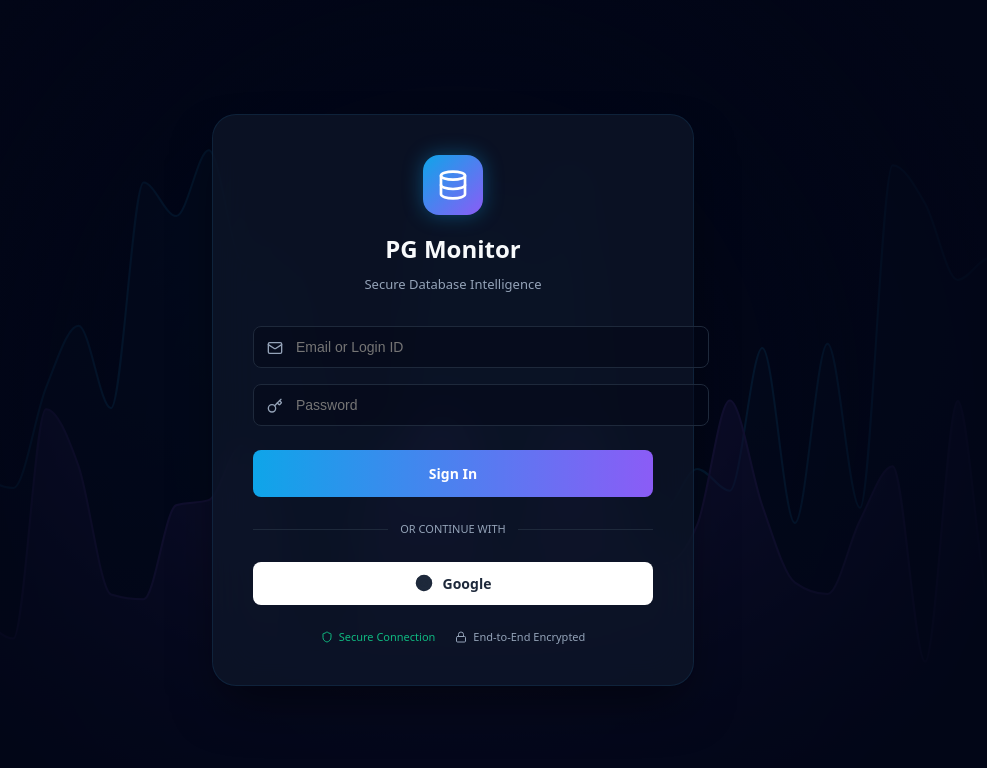
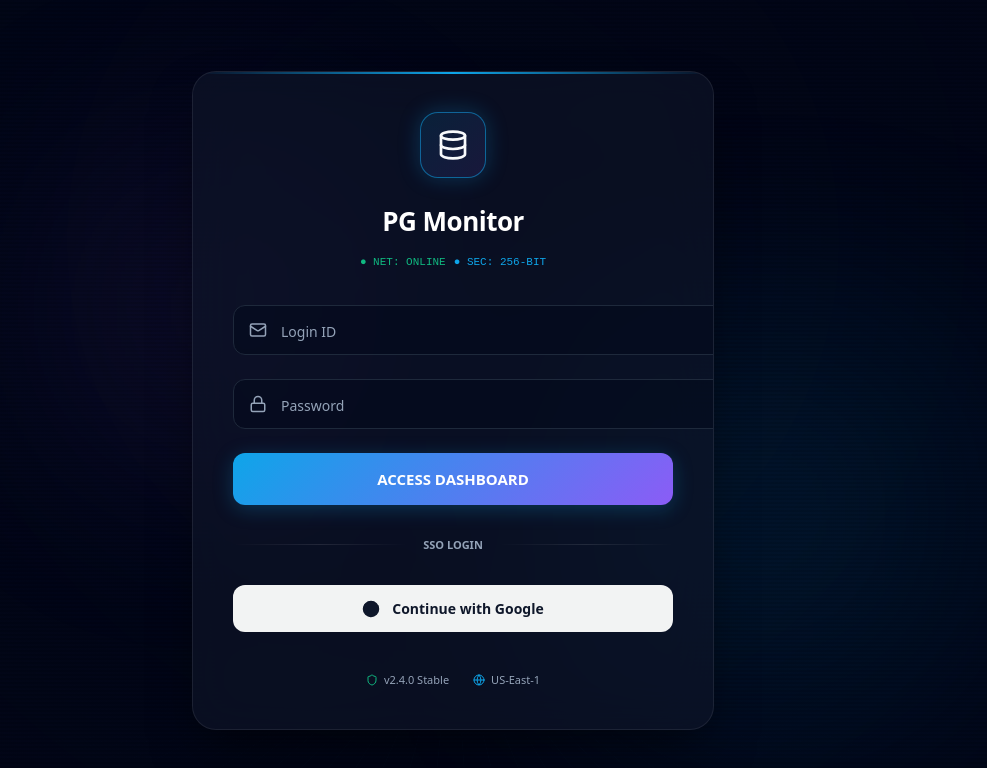
Before and after one commit to DilipViharika/pg-monitor-dashboard, a React (Vite) app: page / in a window 1280 px wide. Shown: the top 768 px of the page, without its empty margins (187-1174 px from the left). Built offline with nearby package versions, Linux system fonts and the light colour scheme.

Commit message:
New Enhanced code

```diff
--- a/src/PostgreSQLMonitor.jsx
+++ b/src/PostgreSQLMonitor.jsx
@@ -256,41 +256,106 @@ const ChartDefs = () => (
   </svg>
 );
 
-// --- VISUALIZATION: LOGIN BACKGROUND ---
+// --- ADVANCED LOGIN STYLES ---
+const LoginStyles = () => (
+    <style>{`
+      @keyframes gridMove {
+        0% { transform: perspective(500px) rotateX(60deg) translateY(0); }
+        100% { transform: perspective(500px) rotateX(60deg) translateY(50px); }
+      }
+      @keyframes float {
+        0%, 100% { transform: translateY(0px); }
+        50% { transform: translateY(-10px); }
+      }
+      @keyframes pulse-glow {
+        0%, 100% { box-shadow: 0 0 20px ${THEME.primary}40; border-color: ${THEME.primary}80; }
+        50% { box-shadow: 0 0 40px ${THEME.primary}60; border-color: ${THEME.primary}; }
+      }
+      @keyframes scanline {
+        0% { transform: translateY(-100%); }
+        100% { transform: translateY(100%); }
+      }
+      @keyframes typeCursor {
+        0%, 100% { opacity: 1; }
+        50% { opacity: 0; }
+      }
+      .login-input-group:focus-within label {
+        color: ${THEME.primary};
+        transform: translateY(-24px) scale(0.85);
+      }
+      .login-input-group label {
+        transform-origin: left top;
+        transition: all 0.3s cubic-bezier(0.4, 0, 0.2, 1);
+      }
+      .filled-input + label {
+        transform: translateY(-24px) scale(0.85);
+      }
+      .glass-card-advanced {
+        background: rgba(15, 23, 42, 0.6);
+        backdrop-filter: blur(24px);
+        -webkit-backdrop-filter: blur(24px);
+        border: 1px solid rgba(255, 255, 255, 0.08);
+        box-shadow: 0 25px 50px -12px rgba(0, 0, 0, 0.5);
+      }
+      .scanline-overlay {
+        background: linear-gradient(to bottom, transparent 50%, rgba(0, 0, 0, 0.3) 51%);
+        background-size: 100% 4px;
+        pointer-events: none;
+      }
+    `}</style>
+  );
+
+// --- VISUALIZATION: ADVANCED BACKGROUND ---
 const LoginBackground = () => {
-  const [data, setData] = useState([]);
-
-  useEffect(() => {
-    const initialData = Array.from({ length: 40 }, (_, i) => ({ i, v1: 20 + Math.random() * 30, v2: 10 + Math.random() * 20 }));
-    setData(initialData);
-
-    const interval = setInterval(() => {
-      setData(prev => {
-        const newData = [...prev.slice(1), { i: prev[prev.length - 1].i + 1, v1: 20 + Math.random() * 30, v2: 10 + Math.random() * 20 }];
-        return newData;
-      });
-    }, 100);
-    return () => clearInterval(interval);
-  }, []);
-
     return (
-    <div style={{ position: 'absolute', inset: 0, zIndex: 0, opacity: 0.2, pointerEvents: 'none', overflow: 'hidden' }}>
-      <ResponsiveContainer width="100%" height="100%">
-        <AreaChart data={data}>
-          <ChartDefs />
-          <Area type="monotone" dataKey="v1" stroke={THEME.primary} fill="url(#primaryGradient)" strokeWidth={2} isAnimationActive={false} />
-          <Area type="monotone" dataKey="v2" stroke={THEME.secondary} fill="url(#barGradient)" strokeWidth={2} isAnimationActive={false} />
-        </AreaChart>
-      </ResponsiveContainer>
-      <div style={{ position: 'absolute', inset: 0, background: 'radial-gradient(circle at center, transparent 0%, #020617 80%)' }} />
-    </div>
-  );
-};
-
-// --- LOGIN PAGE COMPONENT ---
+      <div style={{ position: 'absolute', inset: 0, overflow: 'hidden', background: '#020617' }}>
+        {/* Moving Grid Floor */}
+        <div
+          style={{
+            position: 'absolute',
+            bottom: -100,
+            left: '-50%',
+            width: '200%',
+            height: '100%',
+            backgroundImage: `
+              linear-gradient(rgba(14, 165, 233, 0.3) 1px, transparent 1px),
+              linear-gradient(90deg, rgba(14, 165, 233, 0.3) 1px, transparent 1px)
+            `,
+            backgroundSize: '50px 50px',
+            animation: 'gridMove 4s linear infinite',
+            opacity: 0.15,
+            transformOrigin: 'bottom center',
+          }}
+        />
+
+        {/* Radial Gradient overlay for depth */}
+        <div style={{ position: 'absolute', inset: 0, background: 'radial-gradient(circle at 50% 30%, transparent 0%, #020617 90%)' }} />
+
+        {/* Decorative Orbs */}
+        <div style={{ position: 'absolute', top: '20%', left: '20%', width: 300, height: 300, background: THEME.secondary, filter: 'blur(120px)', opacity: 0.1, animation: 'float 6s ease-in-out infinite' }} />
+        <div style={{ position: 'absolute', bottom: '10%', right: '10%', width: 400, height: 400, background: THEME.primary, filter: 'blur(120px)', opacity: 0.1, animation: 'float 8s ease-in-out infinite reverse' }} />
+
+        {/* Scanline Effect */}
+        <div className="scanline-overlay" style={{ position: 'absolute', inset: 0, opacity: 0.3 }} />
+      </div>
+    );
+  };
+
+// --- ADVANCED LOGIN PAGE ---
 const LoginPage = ({ onLogin, onGoogleLogin, loading, error }) => {
     const [loginId, setLoginId] = useState('');
     const [password, setPassword] = useState('');
+    const [initStep, setInitStep] = useState(0);
+
+    // Simulated Terminal Startup Effect
+    useEffect(() => {
+      const steps = [
+        setTimeout(() => setInitStep(1), 500),  // Connect
+        setTimeout(() => setInitStep(2), 1200), // Encrypt
+        setTimeout(() => setInitStep(3), 2000), // Ready
+      ];
+      return () => steps.forEach(clearTimeout);
+    }, []);
 
     const handleSubmit = (e) => {
       e.preventDefault();
@@ -298,113 +363,171 @@ const LoginPage = ({ onLogin, onGoogleLogin, loading, error }) => {
     };
 
     return (
+      <div style={{ height: '100vh', width: '100vw', display: 'flex', alignItems: 'center', justifyContent: 'center', position: 'relative' }}>
+        <LoginStyles />
+        <LoginBackground />
+
+        <div className="glass-card-advanced" style={{
+          width: 440,
+          zIndex: 10,
+          padding: '40px',
+          borderRadius: 24,
+          display: 'flex',
+          flexDirection: 'column',
+          gap: 32,
+          position: 'relative',
+          overflow: 'hidden'
+        }}>
+          {/* Top Glowing Border Line */}
+          <div style={{ position: 'absolute', top: 0, left: 0, width: '100%', height: 2, background: `linear-gradient(90deg, transparent, ${THEME.primary}, transparent)` }} />
+
+          {/* Header Section */}
+          <div style={{ textAlign: 'center' }}>
             <div style={{
-      height: '100vh', width: '100vw', background: THEME.bg, display: 'flex',
-      alignItems: 'center', justifyContent: 'center', position: 'relative', overflow: 'hidden'
+              width: 64, height: 64, margin: '0 auto 24px', borderRadius: 18,
+              background: `linear-gradient(135deg, ${THEME.primary}20, ${THEME.secondary}20)`,
+              border: `1px solid ${THEME.glassBorder}`,
+              display: 'flex', alignItems: 'center', justifyContent: 'center',
+              boxShadow: `0 0 30px ${THEME.primary}20`,
+              animation: 'pulse-glow 3s infinite'
             }}>
-      <LoginBackground />
-
+              <Database color={THEME.textMain} size={32} />
+            </div>
+            <h1 style={{ fontSize: 26, fontWeight: 700, color: '#fff', margin: 0, letterSpacing: '-0.5px' }}>PG Monitor</h1>
+
+            {/* Terminal Style Status */}
             <div style={{
-        width: 400, zIndex: 10, padding: 40, borderRadius: 24,
-        background: 'rgba(15, 23, 42, 0.7)', backdropFilter: 'blur(20px)',
-        border: `1px solid ${THEME.glassBorder}`, boxShadow: '0 25px 50px -12px rgba(0, 0, 0, 0.5)',
-        animation: 'fadeIn 0.8s ease-out'
+              marginTop: 12, height: 20, fontSize: 11, fontFamily: 'monospace', color: THEME.textMuted,
+              display: 'flex', alignItems: 'center', justifyContent: 'center', gap: 8
             }}>
-        <div style={{ textAlign: 'center', marginBottom: 32 }}>
-          <div style={{
-            width: 60, height: 60, borderRadius: 16, margin: '0 auto 16px',
-            background: `linear-gradient(135deg, ${THEME.primary}, ${THEME.secondary})`,
-            display: 'flex', alignItems: 'center', justifyContent: 'center',
-            boxShadow: `0 0 20px ${THEME.primary}60`
-          }}>
-            <Database color="#fff" size={32} />
-          </div>
-          <h1 style={{ fontSize: 24, fontWeight: 700, color: THEME.textMain, margin: 0 }}>PG Monitor</h1>
-          <p style={{ color: THEME.textMuted, fontSize: 13, marginTop: 8 }}>Secure Database Intelligence</p>
-        </div>
-
+              {initStep >= 1 && <span style={{ color: THEME.success }}>● NET: ONLINE</span>}
+              {initStep >= 2 && <span style={{ color: THEME.primary }}>● SEC: 256-BIT</span>}
+              {initStep < 3 && <span style={{ borderRight: '2px solid white', animation: 'typeCursor 0.8s infinite' }}>&nbsp;</span>}
+            </div>
+          </div>
+
+          {/* Error Message */}
           {error && (
             <div style={{
               background: 'rgba(244, 63, 94, 0.1)', border: `1px solid ${THEME.danger}40`,
-            color: '#fca5a5', padding: 12, borderRadius: 8, fontSize: 12, marginBottom: 20,
-            display: 'flex', alignItems: 'center', gap: 8
+              color: '#fca5a5', padding: '12px 16px', borderRadius: 12, fontSize: 13,
+              display: 'flex', alignItems: 'center', gap: 10, animation: 'fadeIn 0.3s ease'
             }}>
-            <AlertCircle size={14} /> {error}
+              <AlertTriangle size={16} /> {error}
             </div>
           )}
 
-        <form onSubmit={handleSubmit} style={{ display: 'flex', flexDirection: 'column', gap: 16 }}>
-          <div style={{ position: 'relative' }}>
-            <Mail size={16} color={THEME.textMuted} style={{ position: 'absolute', left: 14, top: 14 }} />
+          {/* Form */}
+          <form onSubmit={handleSubmit} style={{ display: 'flex', flexDirection: 'column', gap: 24 }}>
+
+            {/* Email Input */}
+            <div className="login-input-group" style={{ position: 'relative' }}>
+              <div style={{ position: 'absolute', left: 16, top: 16, pointerEvents: 'none', color: THEME.textMuted }}>
+                <Mail size={18} />
+              </div>
               <input
-              type="text"
-              placeholder="Email or Login ID"
-              required
-              value={loginId}
-              onChange={(e) => setLoginId(e.target.value)}
+                type="text" required
+                value={loginId} onChange={(e) => setLoginId(e.target.value)}
+                className={loginId ? 'filled-input' : ''}
                 style={{
-                width: '100%', background: 'rgba(2, 6, 23, 0.5)', border: `1px solid ${THEME.grid}`,
-                padding: '12px 12px 12px 42px', borderRadius: 8, color: '#fff', fontSize: 14, outline: 'none',
-                transition: 'border 0.2s'
+                  width: '100%', padding: '16px 16px 16px 48px',
+                  background: 'rgba(2, 6, 23, 0.4)', border: `1px solid ${THEME.grid}`,
+                  borderRadius: 12, color: 'white', fontSize: 14, outline: 'none',
+                  transition: 'all 0.2s'
                 }}
-              onFocus={(e) => e.target.style.borderColor = THEME.primary}
-              onBlur={(e) => e.target.style.borderColor = THEME.grid}
+                onFocus={(e) => { e.target.style.borderColor = THEME.primary; e.target.style.background = 'rgba(2, 6, 23, 0.8)'; }}
+                onBlur={(e) => { e.target.style.borderColor = THEME.grid; e.target.style.background = 'rgba(2, 6, 23, 0.4)'; }}
               />
-          </div>
-          <div style={{ position: 'relative' }}>
-            <Key size={16} color={THEME.textMuted} style={{ position: 'absolute', left: 14, top: 14 }} />
+              <label style={{
+                position: 'absolute', left: 48, top: 16, color: THEME.textMuted, fontSize: 14,
+                pointerEvents: 'none', fontWeight: 500
+              }}>
+                Login ID
+              </label>
+            </div>
+
+            {/* Password Input */}
+            <div className="login-input-group" style={{ position: 'relative' }}>
+              <div style={{ position: 'absolute', left: 16, top: 16, pointerEvents: 'none', color: THEME.textMuted }}>
+                <Lock size={18} />
+              </div>
               <input
-              type="password" placeholder="Password" required
+                type="password" required
                 value={password} onChange={(e) => setPassword(e.target.value)}
+                className={password ? 'filled-input' : ''}
                 style={{
-                width: '100%', background: 'rgba(2, 6, 23, 0.5)', border: `1px solid ${THEME.grid}`,
-                padding: '12px 12px 12px 42px', borderRadius: 8, color: '#fff', fontSize: 14, outline: 'none'
+                  width: '100%', padding: '16px 16px 16px 48px',
+                  background: 'rgba(2, 6, 23, 0.4)', border: `1px solid ${THEME.grid}`,
+                  borderRadius: 12, color: 'white', fontSize: 14, outline: 'none',
+                  transition: 'all 0.2s'
                 }}
-              onFocus={(e) => e.target.style.borderColor = THEME.primary}
-              onBlur={(e) => e.target.style.borderColor = THEME.grid}
+                onFocus={(e) => { e.target.style.borderColor = THEME.primary; e.target.style.background = 'rgba(2, 6, 23, 0.8)'; }}
+                onBlur={(e) => { e.target.style.borderColor = THEME.grid; e.target.style.background = 'rgba(2, 6, 23, 0.4)'; }}
               />
+              <label style={{
+                position: 'absolute', left: 48, top: 16, color: THEME.textMuted, fontSize: 14,
+                pointerEvents: 'none', fontWeight: 500
+              }}>
+                Password
+              </label>
             </div>
 
             <button
-            type="submit" disabled={loading}
+              type="submit" disabled={loading || initStep < 3}
               style={{
-              background: `linear-gradient(90deg, ${THEME.primary}, ${THEME.secondary})`,
-              border: 'none', padding: 14, borderRadius: 8, color: '#fff', fontWeight: 600,
-              cursor: loading ? 'not-allowed' : 'pointer', fontSize: 14, marginTop: 8,
-              opacity: loading ? 0.7 : 1, transition: 'transform 0.1s'
+                background: `linear-gradient(135deg, ${THEME.primary}, ${THEME.secondary})`,
+                border: 'none', padding: '16px', borderRadius: 12, color: '#fff', fontWeight: 700,
+                cursor: (loading || initStep < 3) ? 'not-allowed' : 'pointer', fontSize: 15,
+                opacity: (loading || initStep < 3) ? 0.7 : 1,
+                boxShadow: `0 4px 20px ${THEME.primary}40`,
+                transition: 'transform 0.1s, box-shadow 0.2s',
+                position: 'relative', overflow: 'hidden'
               }}
+              onMouseEnter={(e) => !loading && (e.target.style.boxShadow = `0 6px 25px ${THEME.primary}60`)}
+              onMouseLeave={(e) => !loading && (e.target.style.boxShadow = `0 4px 20px ${THEME.primary}40`)}
               onMouseDown={(e) => !loading && (e.target.style.transform = 'scale(0.98)')}
               onMouseUp={(e) => !loading && (e.target.style.transform = 'scale(1)')}
             >
-            {loading ? 'Authenticating...' : 'Sign In'}
+              {loading ? (
+                 <div style={{ display: 'flex', alignItems: 'center', justifyContent: 'center', gap: 10 }}>
+                   <RefreshCw size={16} className="spin" style={{ animation: 'spin 1s linear infinite' }} />
+                   AUTHENTICATING...
+                   <style>{`@keyframes spin { 100% { transform: rotate(360deg); } }`}</style>
+                 </div>
+              ) : (
+                 'ACCESS DASHBOARD'
+              )}
             </button>
           </form>
 
-        <div style={{ display: 'flex', alignItems: 'center', gap: 12, margin: '24px 0' }}>
-          <div style={{ flex: 1, height: 1, background: THEME.grid }} />
-          <span style={{ color: THEME.textMuted, fontSize: 11 }}>OR CONTINUE WITH</span>
-          <div style={{ flex: 1, height: 1, background: THEME.grid }} />
+          <div style={{ display: 'flex', alignItems: 'center', gap: 16 }}>
+            <div style={{ flex: 1, height: 1, background: 'linear-gradient(90deg, transparent, rgba(255,255,255,0.1), transparent)' }} />
+            <span style={{ color: THEME.textMuted, fontSize: 11, fontWeight: 600 }}>SSO LOGIN</span>
+            <div style={{ flex: 1, height: 1, background: 'linear-gradient(90deg, transparent, rgba(255,255,255,0.1), transparent)' }} />
           </div>
 
           <button
             onClick={onGoogleLogin} disabled={loading}
             style={{
-            width: '100%', background: 'white', border: 'none', padding: 12, borderRadius: 8,
-            color: '#1e293b', fontWeight: 600, cursor: 'pointer', fontSize: 14,
-            display: 'flex', alignItems: 'center', justifyContent: 'center', gap: 10,
-            opacity: loading ? 0.7 : 1
+              width: '100%', background: 'rgba(255, 255, 255, 0.95)', border: 'none', padding: '14px', borderRadius: 12,
+              color: '#0f172a', fontWeight: 600, cursor: 'pointer', fontSize: 14,
+              display: 'flex', alignItems: 'center', justifyContent: 'center', gap: 12,
+              opacity: loading ? 0.7 : 1, transition: 'background 0.2s'
             }}
+            onMouseEnter={(e) => e.target.style.background = '#ffffff'}
+            onMouseLeave={(e) => e.target.style.background = 'rgba(255, 255, 255, 0.95)'}
           >
-          <Chrome size={18} fill="#1e293b" />
-          Google
+            <Chrome size={18} fill="#0f172a" />
+            Continue with Google
           </button>
 
-        <div style={{ marginTop: 24, display: 'flex', justifyContent: 'center', gap: 20 }}>
-          <div style={{ display: 'flex', alignItems: 'center', gap: 6, fontSize: 11, color: THEME.success }}>
-            <Shield size={12} /> Secure Connection
-          </div>
+          {/* Footer Info */}
+          <div style={{ display: 'flex', justifyContent: 'center', gap: 24, marginTop: 8 }}>
             <div style={{ display: 'flex', alignItems: 'center', gap: 6, fontSize: 11, color: THEME.textMuted }}>
-            <Lock size={12} /> End-to-End Encrypted
+               <Shield size={12} color={THEME.success} /> v2.4.0 Stable
+            </div>
+            <div style={{ display: 'flex', alignItems: 'center', gap: 6, fontSize: 11, color: THEME.textMuted }}>
+               <Globe size={12} color={THEME.primary} /> US-East-1
             </div>
           </div>
         </div>
```
Lines whose indentation alone changed are shown as unchanged.
